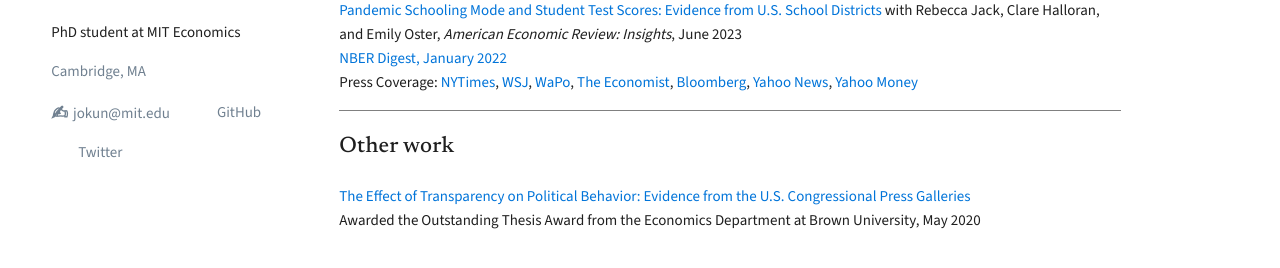
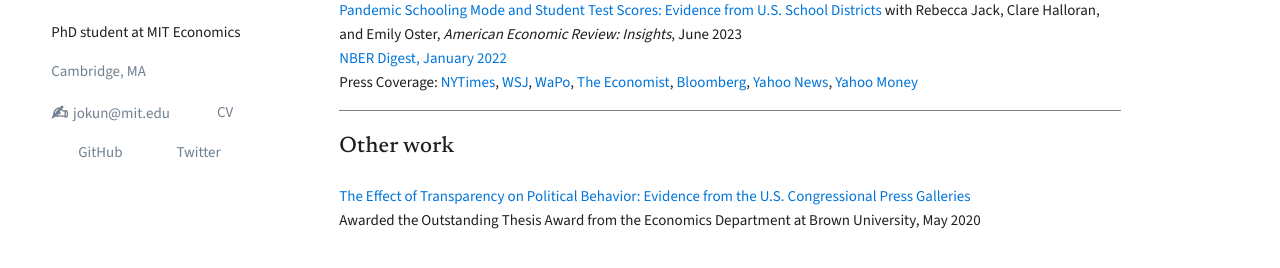
Before and after one commit to jamesokun/jamesokun.github.io, a Jekyll site: the page built from index.html, in a window 1280 px wide. Shown: the part 378-646 px from the top of the page. Built offline with Jekyll 4.4.1, drawn with Linux system fonts in a browser that asks for light colours; the list of posts is cut into pages by our own code.

Commit message:
adding CV

```diff
--- a/_layouts/default.html
+++ b/_layouts/default.html
@@ -41,6 +41,7 @@
               <span class="email-text">{{ site.author.email }}</span>
             </a>
           {% endif %}
+          <a class="graylinks" href="{{ '/files/cv.pdf' | relative_url }}">CV</a>
           {% if site.author.github %}
             <a class="graylinks" href="https://github.com/{{ site.author.github }}">GitHub</a>
           {% endif %}
```
Also changed, not shown: 1 other file.
